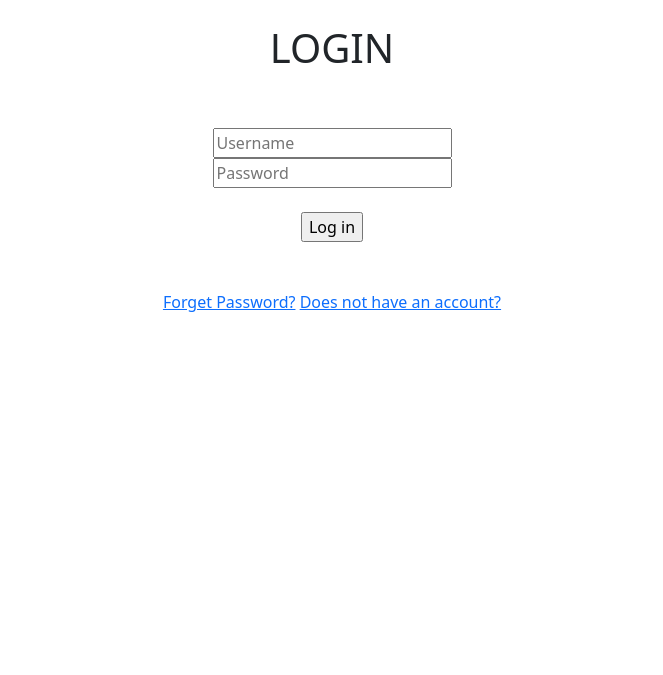
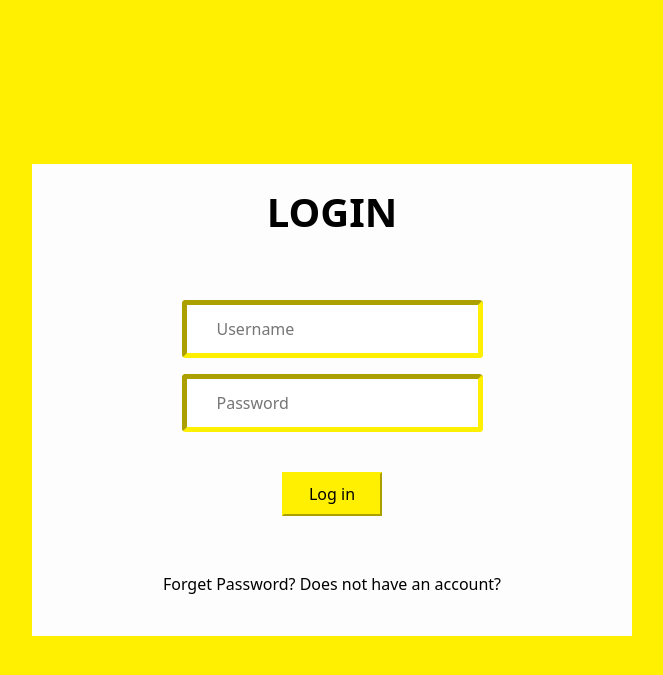
Before and after one commit to shaikhsajid1111/enquit, a Django app: page /account/login in a window 1280 px wide. Shown: the top 675 px of the page, without its empty margins (308-971 px from the left). Run offline with Django 3.2, Linux system fonts and the light colour scheme.

Commit message:
styled the css page

```diff
--- a/static/stylesheets/login.css
+++ b/static/stylesheets/login.css
@@ -1,4 +1,55 @@
+body {
+    background-color: #ffef00;
+}
 h1 {
-    text-align:center
+    text-align:center;
+    color:black;
+    font-weight: bold;
+}
+.content{
+    width:600px;
+    position: fixed;
+    top: 50%;
+    left: 50%;
+    transform: translate(-50%, -50%);
+    border: rgb(253, 253, 253);
+    background-color: rgb(253, 253, 253);
+}
+input[type=username] , input[type=password]{
+    border-color:#ffef00;
+    border-radius: 4px;
+    padding: 12px 30px;
+    margin: 8px 0;
+    border-width:5px;
 
 }
+input[type=submit]{
+  background-color:#ffef00 ;
+  color:black ;
+  padding: 8px 25px;
+  margin: 8px 0;
+  border-color: #ffef00;
+}
+a:link {
+    color: black;
+    background-color: transparent;
+    text-decoration: none;
+  }
+
+  a:visited {
+    color:green;
+    background-color: transparent;
+    text-decoration: none;
+  }
+
+  a:hover {
+    color: red;
+    background-color: transparent;
+    text-decoration: underline;
+  }
+
+  a:active {
+    color: yellow;
+    background-color: transparent;
+    text-decoration: underline;
+  }
```
